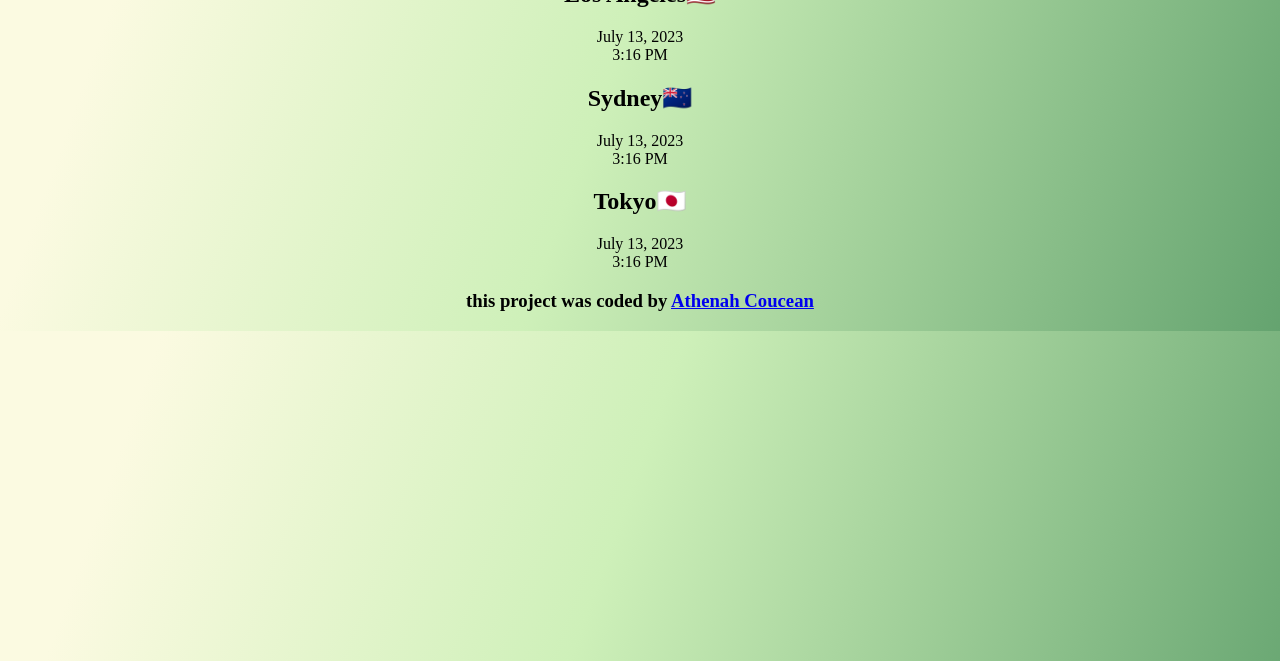
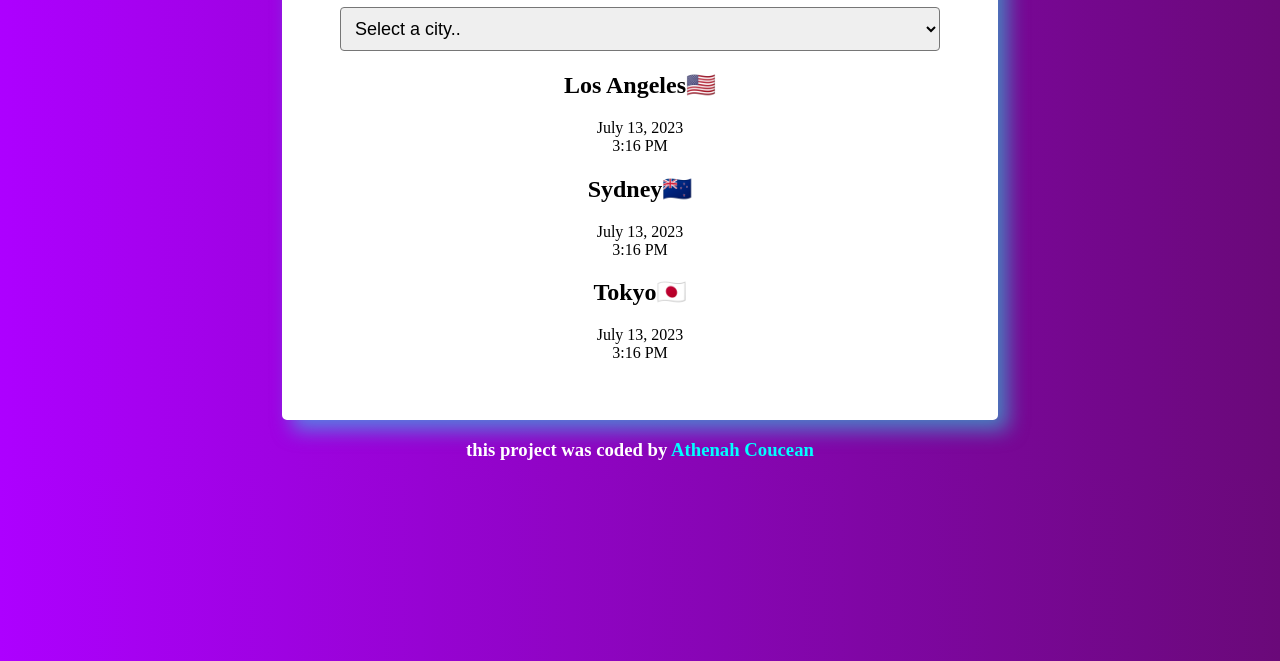
Before and after one commit to Athens410/World-Clock-Project-Setup, a plain HTML site: page index.html in a window 1280 px wide. Shown: the part 139-800 px from the top of the page. Drawn offline with Linux system fonts and the light colour scheme.

Commit message:
adding css
adjusting padding,margin,colors. ect.

```diff
--- /dev/null
+++ b/css/style.css
@@ -0,0 +1,39 @@
+    .container {
+        max-width: 600px;
+        margin: 0 auto;
+        background: white;
+        border: 3px solid white;
+        border-radius: 5px;
+        padding: 55px;
+        box-shadow: 10px 10px 20px rgba(21, 252, 233, 0.5);
+    }
+
+    .green {
+        background: rgb(173, 0, 255);
+            background: linear-gradient(90deg, rgba(173, 0, 255, 1) 0%, rgba(106, 9, 121, 1) 100%, rgba(0, 212, 255, 1) 100%);
+
+    }
+    select{
+        display: block;
+        width: 100%;
+            font-size: 18px;
+            border-radius: 4px;
+            padding: 10px;
+    }
+
+    h1 {
+        text-align: center;
+    }
+
+    .one {
+        text-align: center;
+        color: rgb(255, 255, 255);
+    }
+    a{
+        color: aqua;
+        text-decoration: none;
+    }
+
+    .city {
+        text-align: center;
+    }
--- a/index.html
+++ b/index.html
@@ -5,26 +5,11 @@
     <meta http-equiv="X-UA-Compatible" content="IE=edge">
     <meta name="viewport" content="width=device-width, initial-scale=1.0">
     <title>World Clock Project / Setup</title>
+    <link rel="stylesheet" href="css/style.css" />
 </head>
-<style>
-body{
-    background: linear-gradient(109.6deg, rgb(251, 250, 225) 11.2%, rgb(206, 240, 185) 47.5%, rgb(100, 163, 111) 100.2%);
-}
-h1{
-    text-align: center;
-}
 
-.one{
-    text-align: center;
-}
-.city{
-    text-align: center;
-}
-
-
-</style>
-<body>
-
+<body class="green">
+    <div class="container">
 <h1>World Clock</h1>
 
 <select>
@@ -81,11 +66,11 @@ h1{
 
 
 
-
+</div>
 
 
 <div class="one">
-<h3>this project was coded by <a href="https://github.com/Athens410/World-Clock-Project-Setup.git" target="_blank" >  Athenah Coucean    </a> </h3>
+<h3>this project was coded by <a href="https://github.com/Athens410/World-Clock-Project-Setup.git" target="_blank" title="new git" >  Athenah Coucean    </a> </h3>
 
 
 
```
Also changed, not shown: 1 other file.
